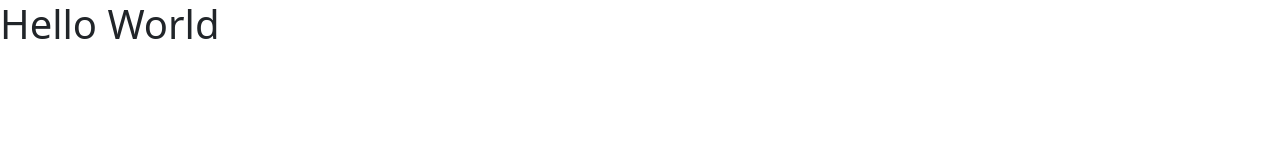
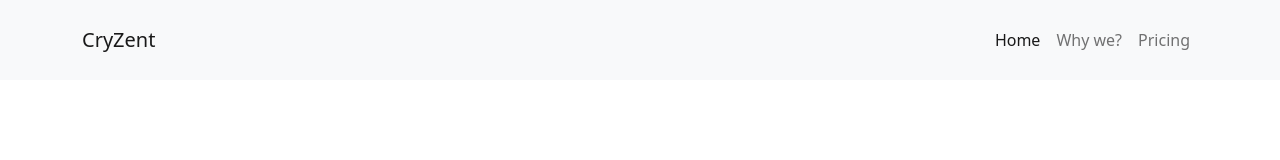
Before and after one commit to ArelSmith/cryzent-landing-page, a plain HTML site: page index.html in a window 1280 px wide. Drawn offline with Linux system fonts and the light colour scheme.

Commit message:
Update beberapa item

```diff
--- /dev/null
+++ b/assets/css/style.css
@@ -0,0 +1,3 @@
+.nav-link {
+    padding: 20px;
+}
--- a/index.html
+++ b/index.html
@@ -9,8 +9,27 @@
 
     <!-- Bootstrap Vendor -->
     <link rel="stylesheet" href="assets/vendor/bootstrap/css/bootstrap.min.css">
+
+    <!-- Style -->
+    <link rel="stylesheet" href="assets/css/style.css">
 </head>
 <body>
-    <h1>Hello World</h1>
+    <!-- Navbar -->
+    <nav class="navbar navbar-expand-lg navbar-light bg-light">
+        <div class="container">
+          <a class="navbar-brand" href="#">CryZent</a>
+          <button class="navbar-toggler" type="button" data-bs-toggle="collapse" data-bs-target="#navbarNavAltMarkup" aria-controls="navbarNavAltMarkup" aria-expanded="false" aria-label="Toggle navigation">
+            <span class="navbar-toggler-icon"></span>
+          </button>
+          <div class="collapse navbar-collapse" id="navbarNavAltMarkup">
+            <div class="navbar-nav ms-auto">
+              <a class="nav-link active" aria-current="page" href="#">Home</a>
+              <a class="nav-link" href="#">Why we?</a>
+              <a class="nav-link" href="#">Pricing</a>
+            </div>
+          </div>
+        </div>
+      </nav>
+    <!-- Navbar End -->
 </body>
 </html>
```
